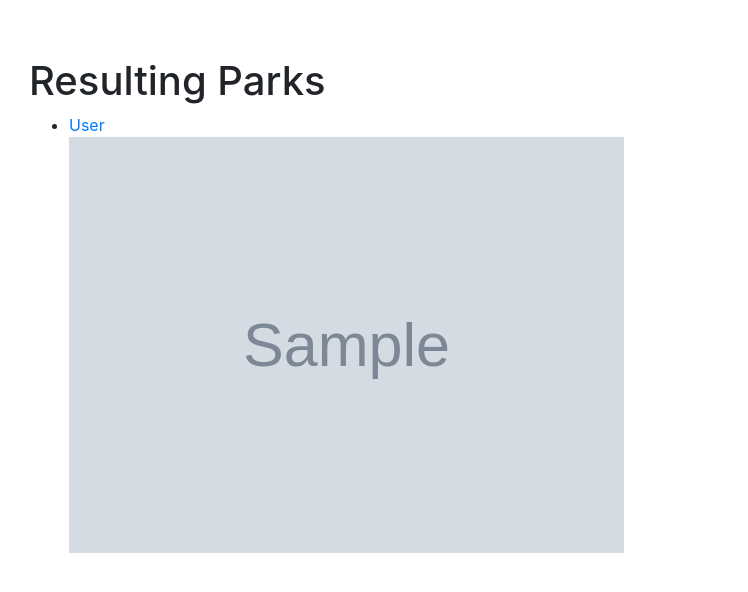
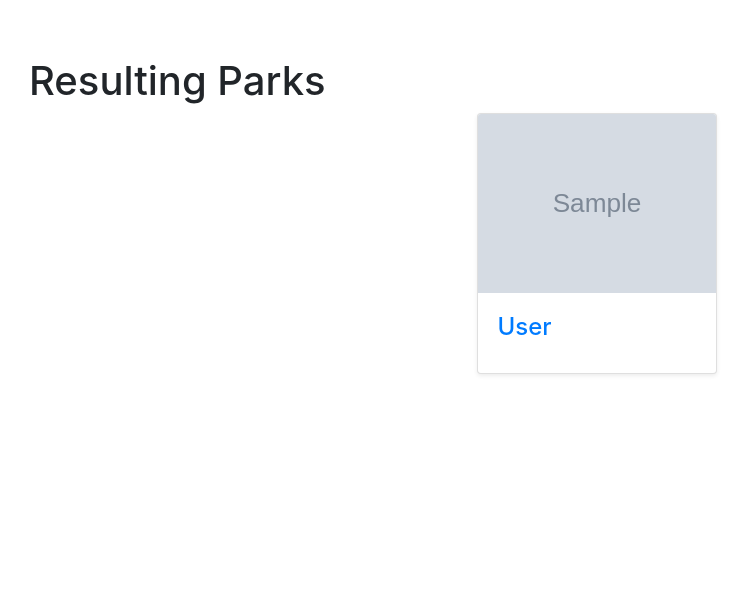
Before and after one commit to LNgroff/park-finder, a Python web app: template templates/search_results.html in a window 1280 px wide. Shown: the part 56-648 px from the top of the page, without its empty margins (36-784 px from the left). Run offline with Jinja, Linux system fonts and the light colour scheme; the template is opened without the code that fills it: most values are stand-ins (such as "Sample title", 1, 10 or a date in 2020); grey boxes marked "Sample" are stand-in pictures.

Commit message:
formatted results with cards

```diff
--- a/templates/search_results.html
+++ b/templates/search_results.html
@@ -1,6 +1,13 @@
 {% extends 'base.html' %}
 
 {% block title %}Parks{% endblock %}
+
+{% block head %}
+
+    <link href="static/css/site.css" rel="stylesheet" />
+
+{% endblock %}
+
 
 {% block body %}
 
@@ -8,22 +15,25 @@
     <h1>Resulting Parks</h1>
 
     {% if parks %}
+        <div class="container">
+            <div class="row">
+            {% for key, value in parks.items() %}
+                <div class="col-3 mx-auto">
+                    <div class="card mb-3 shadow-sm" style="width: 15rem;">
+                        <img class="card-img-top thumbnail" src="{{value['image']}}">
+                        <div class="card-body">
+                            <a href="/parks/{{ key }}"><h4 class="card-title">{{value["fullname"]}}</h4></a>
+                        </div>
+                    </div>
+                </div>
+            {% endfor %}
 
-    {% for key, value in parks.items() %}
-
-
-        <ul>
-            <li><a href = "/parks/{{ key }}">{{value["fullname"]}}</a></li>
-            <img src="{{value['image']}}" width="50%" height="50%">
-
-        </ul>
-    {% endfor %}
-
+            </div>
+        </div>
     {% else %}
 
     <p>No results.</p>
 
-        <!-- add line here for image if able to make it work. -->
     {% endif %}
 
 
```
